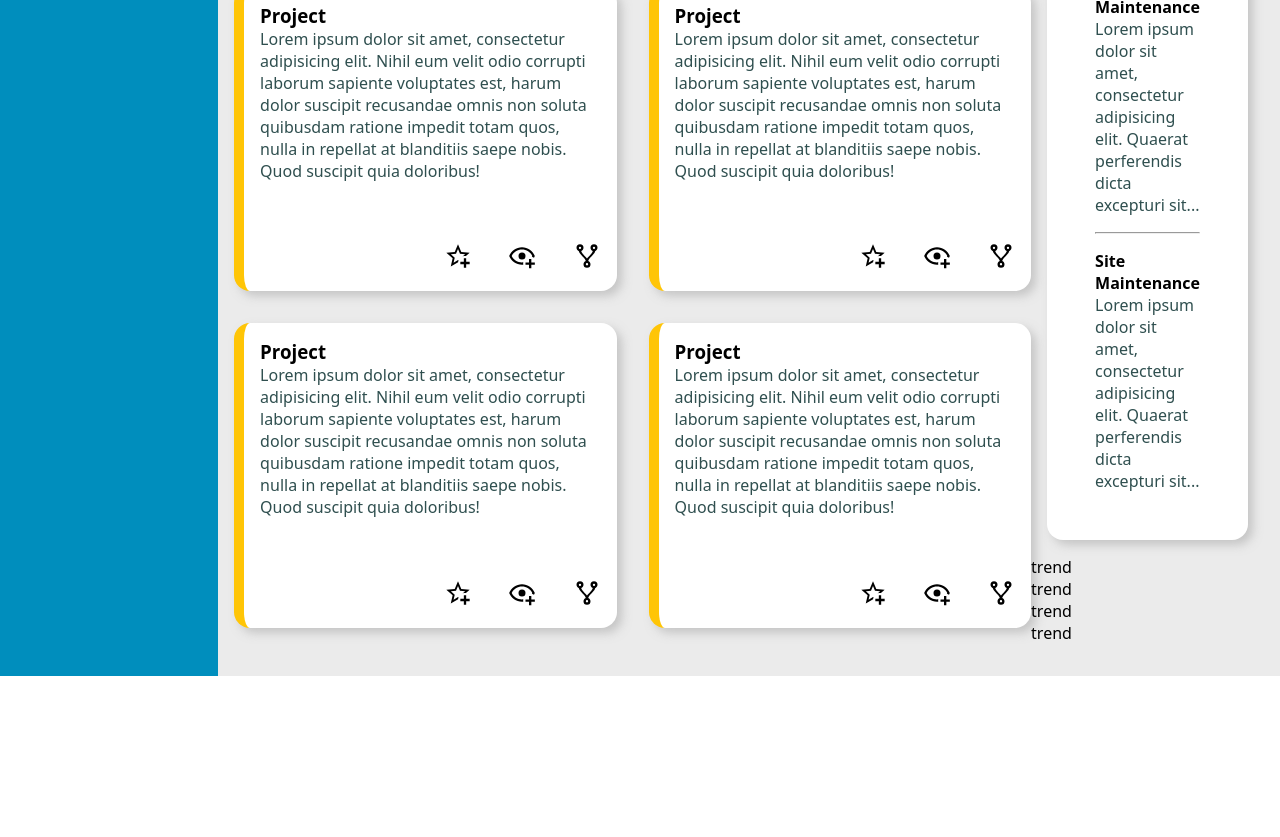
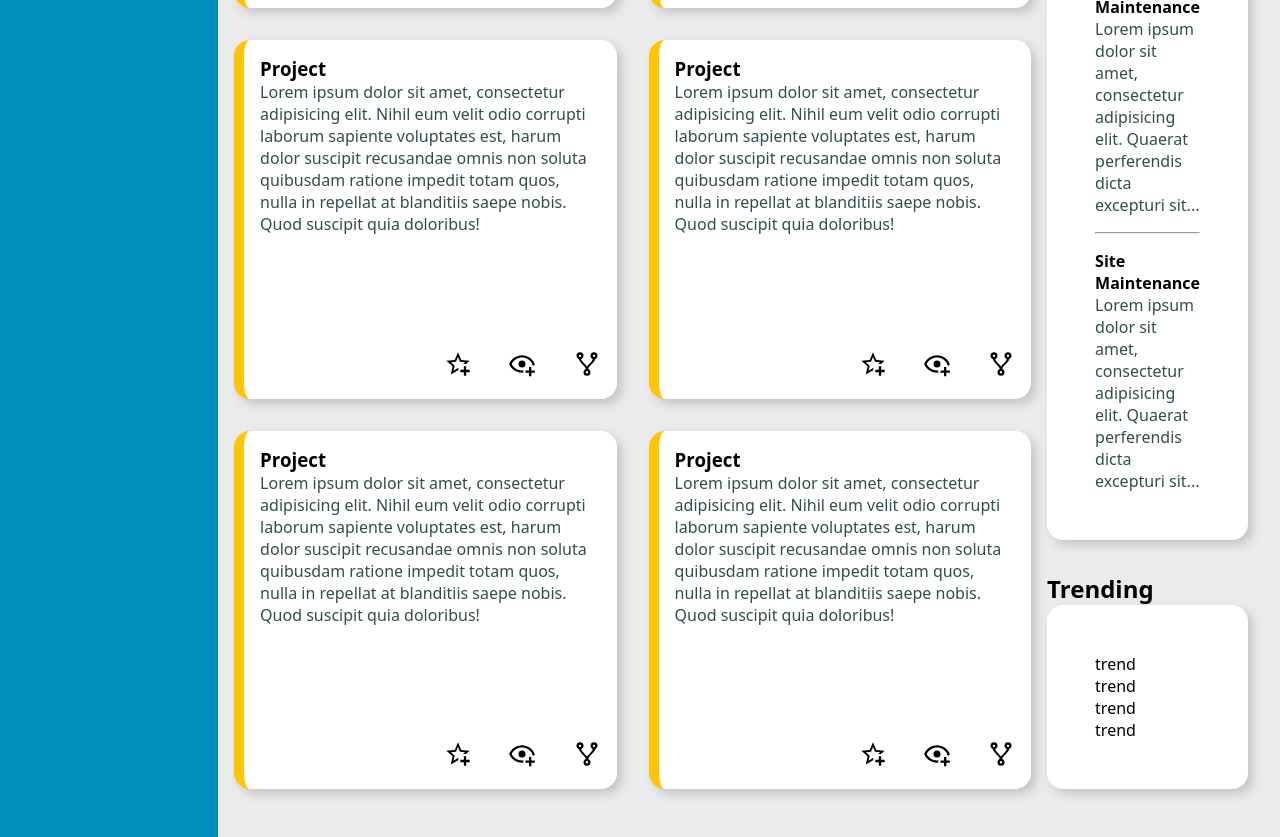
Before and after one commit to drex109/odin-admin-dashboard, a plain HTML site: page index.html in a window 1280 px wide. Shown: the part 654-1491 px from the top of the page. Before the commit the page ends 1330 px from the top, so only its background shows below. Drawn offline with Linux system fonts and the light colour scheme.

Commit message:
started on trending card

```diff
--- a/index.html
+++ b/index.html
@@ -189,10 +189,13 @@
         </div>
 
         <div class="trending">
-            <div class="trend">trend</div>
-            <div class="trend">trend</div>
-            <div class="trend">trend</div>
-            <div class="trend">trend</div>
+            <h2>Trending</h2>
+            <div class="trend-card">
+                <div class="trend">trend</div>
+                <div class="trend">trend</div>
+                <div class="trend">trend</div>
+                <div class="trend">trend</div>
+            </div>
         </div>
     </div>
     <script src="script.js"></script>
--- a/style.css
+++ b/style.css
@@ -173,3 +173,15 @@ p{
 hr{
     margin: 1rem 0rem;
 }
+
+.trending{
+    display: grid;
+    padding: 1rem;
+    grid-template-rows: auto 1fr;
+}
+.trend-card{
+    padding: 3rem;
+    background-color: white;
+    border-radius: 1rem;
+    box-shadow: 5px 5px 10px rgba(161, 161, 161, 0.5);
+}
```
